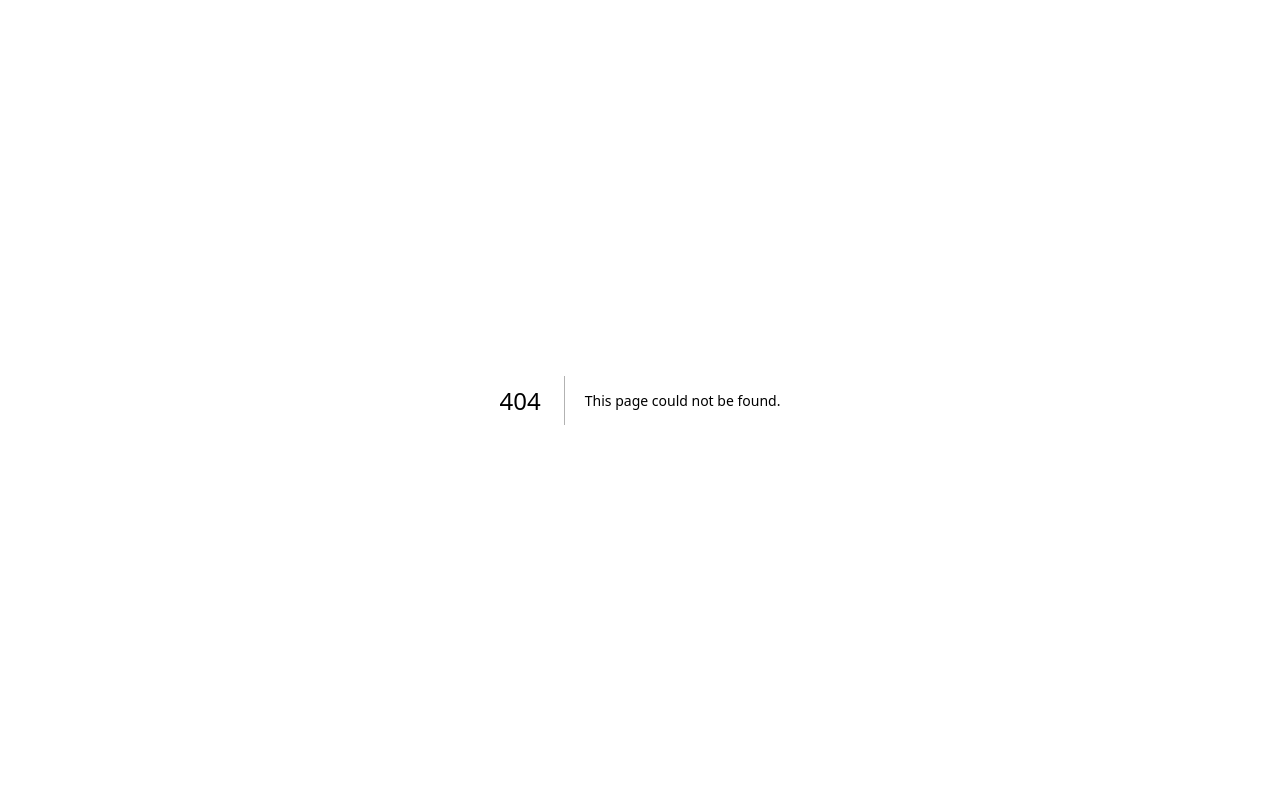
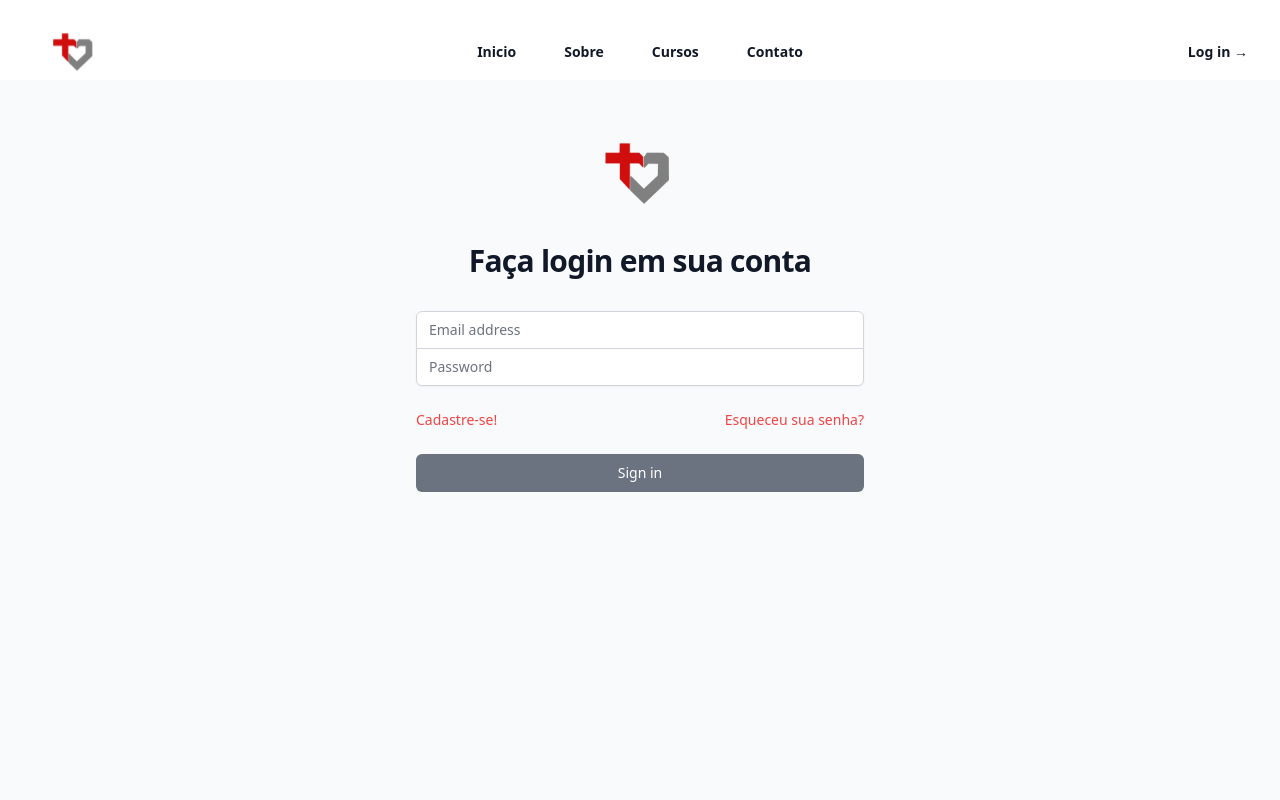
Before and after one commit to Gabriel422-hue/FrontEnd_SemearEAD, a Next.js app: page /signin in a window 1280 px wide. Before the commit this address had no page. Shown: the top 800 px of the page. Built offline with nearby package versions, Linux system fonts and the light colour scheme.

Commit message:
PS-39 Refatorando SignIn

```diff
--- /dev/null
+++ b/src/pages/signin/index.tsx
@@ -0,0 +1,89 @@
+import logoImg from '../../assets/logo.svg'
+import Footer from '../../components/Footer'
+import Navbar01 from '../../components/navebars/navbar01'
+
+
+export default function SignIn() {
+    return (
+      <>
+      <Navbar01/>
+        <div className="flex h-screen  bg-gray-50 items-start justify-center py-12 px-4 sm:px-6 lg:px-8">
+          <div className="w-full max-w-md space-y-8">
+            <div>
+              <img
+                className="mx-auto h-22 w-auto"
+                src={logoImg.src}
+                alt="Your Company"
+              />
+              <h2 className="mt-6 text-center text-3xl font-bold tracking-tight text-gray-900">
+                Faça login em sua conta
+              </h2>
+            </div>
+            <form className="mt-8 space-y-6" action="#" method="POST">
+              <input type="hidden" name="remember" defaultValue="true" />
+              <div className="-space-y-px rounded-md shadow-sm">
+                <div>
+                  <label htmlFor="email-address" className="sr-only">
+                    Email
+                  </label>
+                  <input
+                    id="email-address"
+                    name="email"
+                    type="email"
+                    autoComplete="email"
+                    required
+                    className="relative block w-full appearance-none rounded-none rounded-t-md border border-gray-300 px-3 py-2 text-gray-900 placeholder-gray-500 focus:z-10 focus:border-red-500 focus:outline-none focus:ring-red-500 sm:text-sm"
+                    placeholder="Email address"
+                  />
+                </div>
+                <div>
+                  <label htmlFor="password" className="sr-only">
+                    Senha
+                  </label>
+                  <input
+                    id="password"
+                    name="password"
+                    type="password"
+                    autoComplete="current-password"
+                    required
+                    className="relative block w-full appearance-none rounded-none rounded-b-md border border-gray-300 px-3 py-2 text-gray-900 placeholder-gray-500 focus:z-10 focus:border-red-500 focus:outline-none focus:ring-red-500 sm:text-sm"
+                    placeholder="Password"
+                  />
+                </div>
+              </div>
+
+              <div className="flex items-center justify-between">
+                <div className="flex items-center">
+                   <div className="text-sm">
+                  <a href="cadastre" className="font-medium text-red-500  hover:text-black">
+                    Cadastre-se!
+                  </a>
+                </div>
+                </div>
+
+                <div className="text-sm">
+                  <a href="#" className="font-medium text-red-500  hover:text-black">
+                    Esqueceu sua senha?
+                  </a>
+                </div>
+
+              </div>
+
+              <div>
+                <button
+
+                  type="submit"
+                  className="group relative flex w-full justify-center rounded-md border border-transparent bg-gray-500 py-2 px-4 text-sm font-medium text-white hover:bg-red-700 focus:outline-none focus:ring-2 focus:ring-indigo-500 focus:ring-offset-2"
+                >
+                  <span className="absolute inset-y-0 left-0 flex items-center pl-3">
+                  </span>
+                  Sign in
+                </button>
+              </div>
+            </form>
+          </div>
+        </div>
+        <Footer/>
+      </>
+    )
+  }
```
